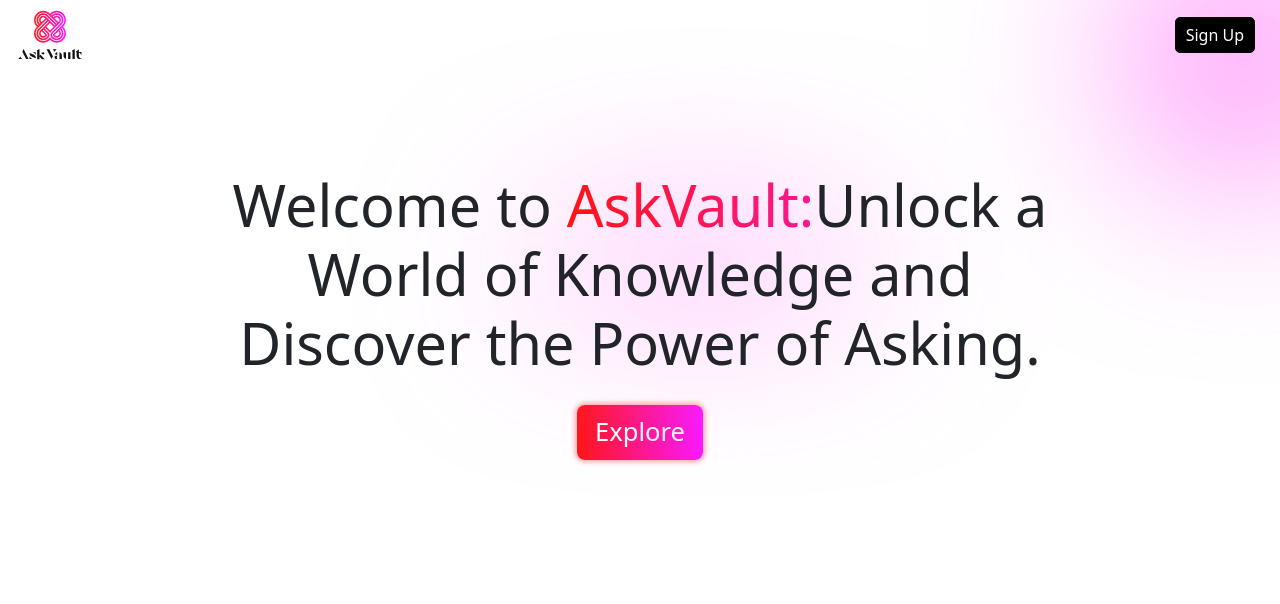
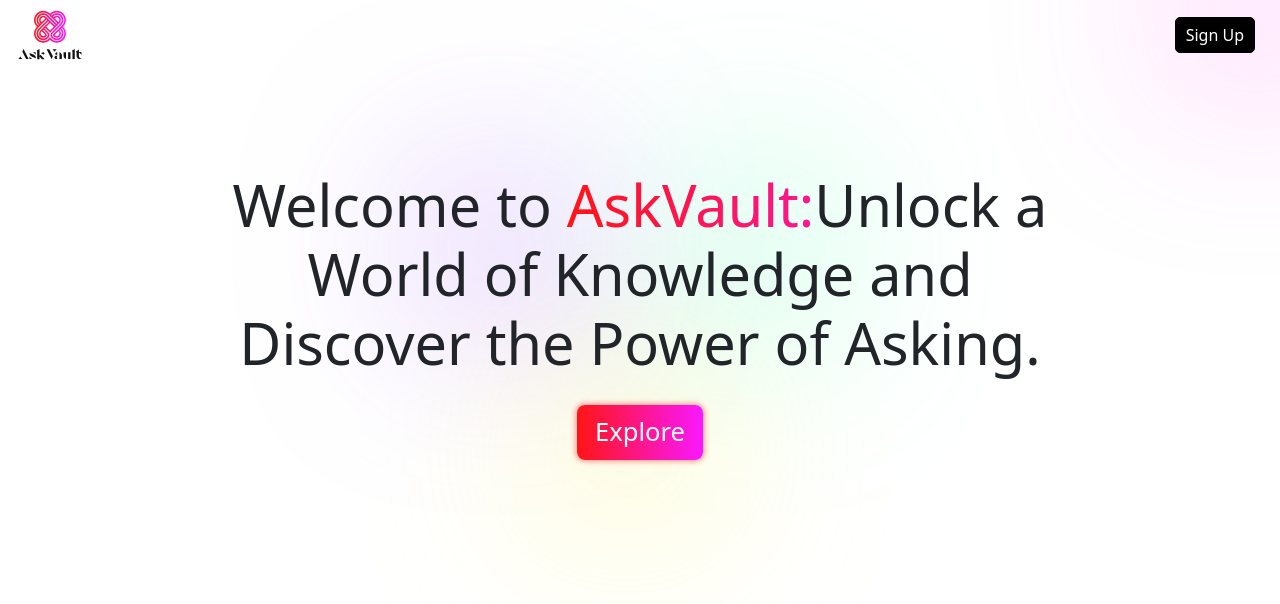
Before and after one commit to zeus97/askvault, a Next.js app: page / in a window 1280 px wide. Shown: the top 604 px of the page. Built offline with nearby package versions, Linux system fonts and the light colour scheme; no server answers; the database is empty.

Commit message:
home page changes

```diff
--- a/app/page.module.scss
+++ b/app/page.module.scss
@@ -6,23 +6,45 @@
 
     .filterA{
         position: absolute;
-        width: 380px;
-        height: 45px;
+        width: 100px;
+        height: 100px;
         border-radius: 50%;
-        background-color: #ff5ff7;
-        top: 30%;
-        left: 40%;
-        filter: blur(90px);
+        background-color:#9a4eff;
+        top: 25%;
+        left: 35%;
+        filter: blur(100px);
     }
 
     .filterB{
         position: absolute;
         top: -5%;
-        right:-5%;
-        width: 200px;
-        height: 200px;
+        right:-2%;
+        width: 100px;
+        height: 100px;
         border-radius: 50%;
         background: #ff5ff7;
+        filter: blur(100px);
+    }
+
+    .filterC{
+        position: absolute;
+        width: 100px;
+        height: 100px;
+        border-radius: 50%;
+        background-color:#3effae;
+        top: 25%;
+        left: 55%;
+        filter: blur(100px);
+    }
+
+    .filterD{
+        position: absolute;
+        width: 100px;
+        height: 100px;
+        border-radius: 50%;
+        background-color:#fff243;
+        top: 50%;
+        left: 45%;
         filter: blur(100px);
     }
     .container{
@@ -58,6 +80,8 @@
         }
 
         .button{
+            position: relative;
+            z-index: 10;
             font-size: 1.6rem;
             color: #ffffff;
             margin-top: 20px;
--- a/app/page.tsx
+++ b/app/page.tsx
@@ -12,6 +12,8 @@
 
         <div className={styles.filterA}></div>
         <div className={styles.filterB}></div>
+        <div className={styles.filterC}></div>
+        <div className={styles.filterD}></div>
 
         <h1 className={styles.title}>
           Welcome to <span>AskVault:</span>
```
